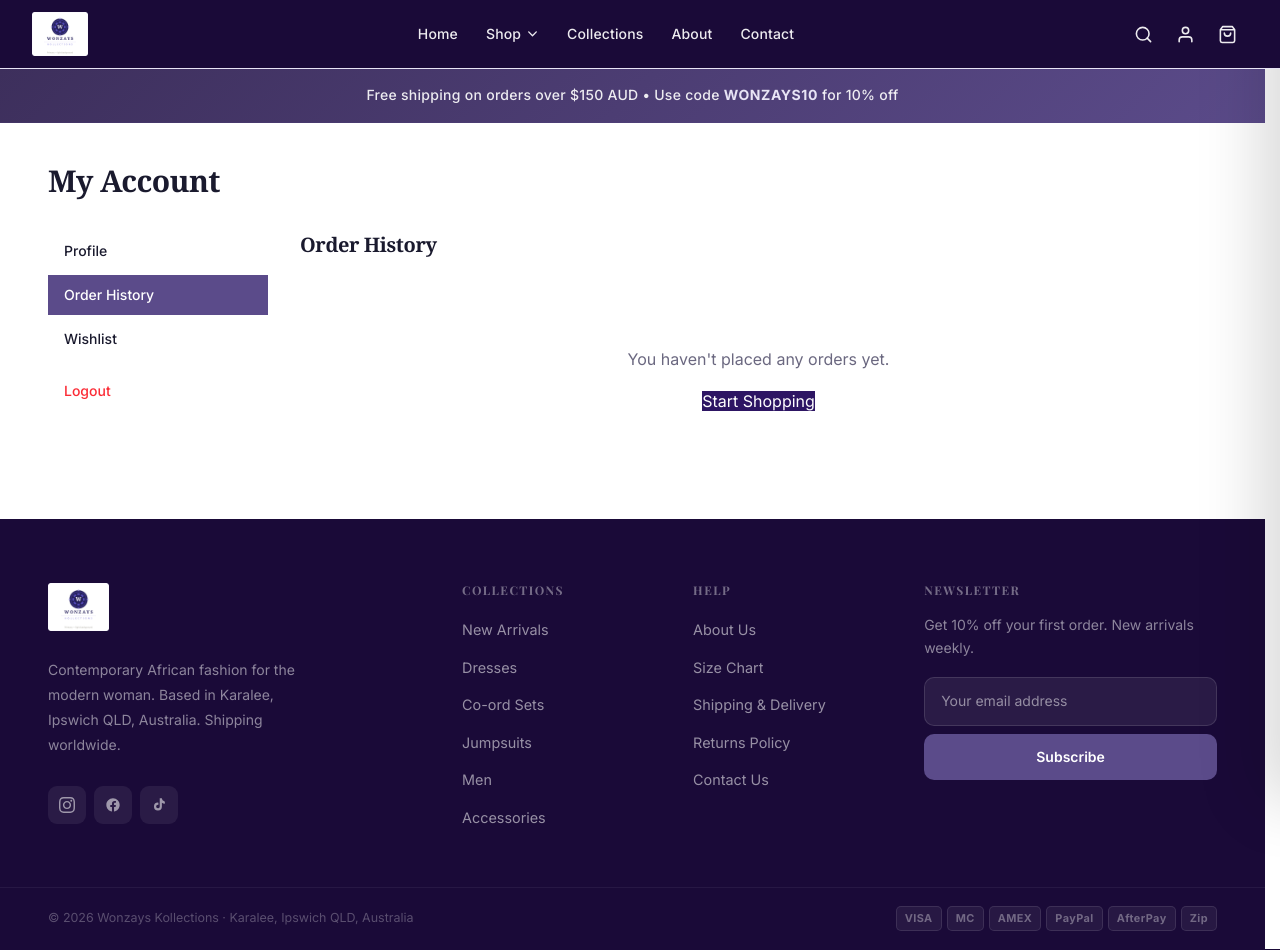
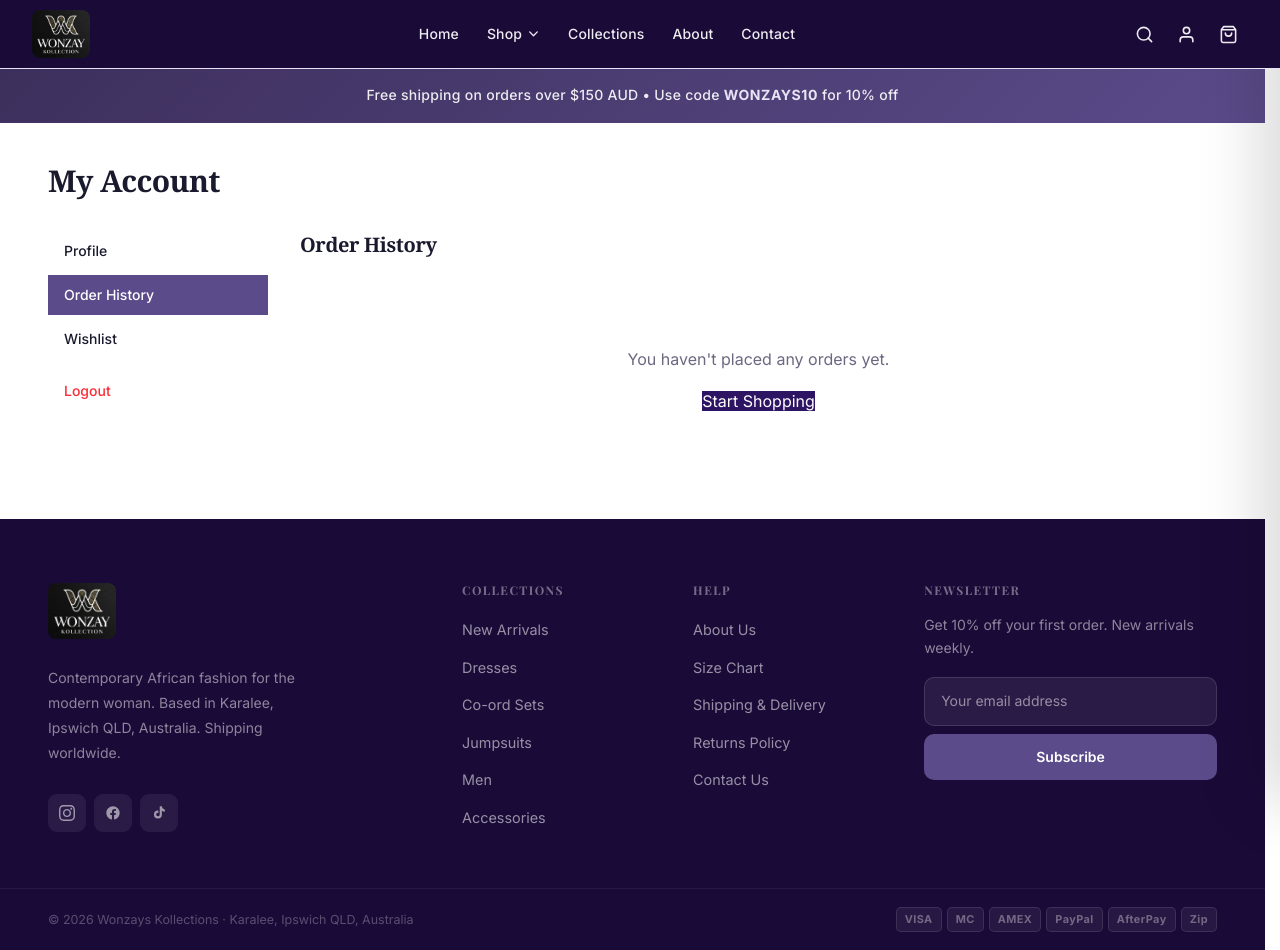
Before and after one commit to Olalekan2040-slack/wonzay, a Django app: page /accounts/profile/orders/ in a window 1280 px wide. Run offline with Django 5.2, Linux system fonts and the light colour scheme; the visitor is signed in with stand-in values (Sample User, id 1); data comes from the database, SQL or seed files in the repository; data that the repository does not hold is empty; some libraries are stand-ins or nearby versions; some web fonts are replaced.

Commit message:
feat: update site logo across header, footer, and favicon
Cropped the new Wozay_logo.jpeg mockup into web-ready assets
(wonzay_logo.png for header/footer, wonzay_logo_icon.png for favicon).

Co-Authored-By: Claude Sonnet 5 <noreply@anthropic.com>

```diff
--- a/templates/base.html
+++ b/templates/base.html
@@ -19,7 +19,7 @@
   <link href="https://fonts.googleapis.com/css2?family=Inter:wght@300;400;500;600;700&family=Playfair+Display:ital,wght@0,700;0,800;1,700&display=swap" rel="stylesheet" />
 
   <!-- Favicon -->
-  <link rel="icon" type="image/png" href="{% static 'images/wonzays_website_logo_primary.png' %}" />
+  <link rel="icon" type="image/png" href="{% static 'images/wonzay_logo_icon.png' %}" />
 
   <!-- CSS -->
   <link rel="stylesheet" href="{% static 'css/output.css' %}" />
--- a/templates/components/footer.html
+++ b/templates/components/footer.html
@@ -7,9 +7,9 @@
       <!-- Brand -->
       <div>
         <a href="{% url 'store:home' %}" style="display:inline-block;text-decoration:none;margin-bottom:1.25rem;" aria-label="Wonzays Kollections home">
-          <img src="{% static 'images/wonzays_website_logo_primary.png' %}"
+          <img src="{% static 'images/wonzay_logo.png' %}"
                alt="Wonzays Kollections"
-               style="height:48px;width:auto;"
+               style="height:56px;width:auto;border-radius:8px;"
                loading="lazy" />
         </a>
         <p style="font-size:0.875rem;color:rgba(255,255,255,0.5);line-height:1.78;margin-bottom:1.75rem;max-width:280px;">
--- a/templates/components/header.html
+++ b/templates/components/header.html
@@ -21,8 +21,8 @@
     background: transparent;
   }
 
-  /* ── Logo — no filter needed; logo PNG has its own white card background */
-  #site-logo { filter: none; }
+  /* ── Logo — no filter needed; logo PNG has its own dark card background */
+  #site-logo { filter: none; border-radius: 8px; }
 
   /* ── Top bar ─────────────────────────────────────────────── */
   .hdr-bar {
@@ -193,9 +193,9 @@
     <!-- Logo — single image, CSS handles dark/light via filter on header state -->
     <a href="{% url 'store:home' %}" style="flex-shrink:0;display:flex;align-items:center;text-decoration:none;" aria-label="Wonzays Kollections">
       <img id="site-logo"
-           src="{% static 'images/wonzays_website_logo_primary.png' %}"
+           src="{% static 'images/wonzay_logo.png' %}"
            alt="Wonzays Kollections"
-           style="height:44px;width:auto;display:block;transition:filter 0.35s ease;"
+           style="height:48px;width:auto;display:block;transition:filter 0.35s ease;"
            loading="eager" fetchpriority="high" />
     </a>
 
```
Also changed, not shown: static/images/Wozay_logo.jpeg (added), static/images/wonzay_logo.png (added), static/images/wonzay_logo_icon.png (added).
